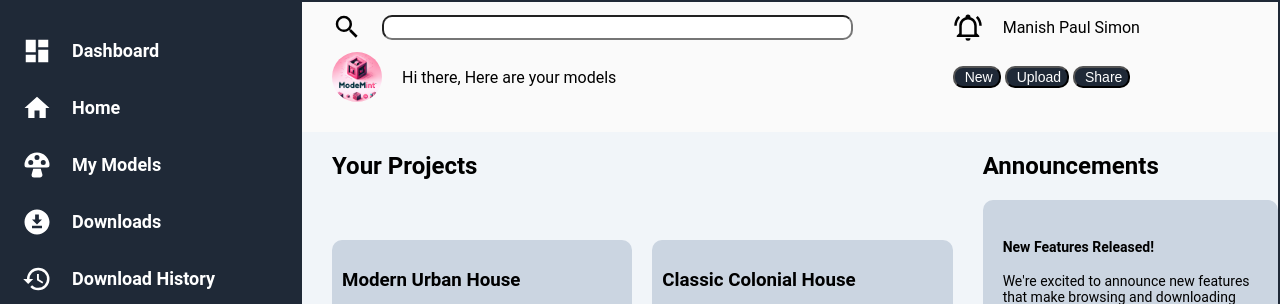
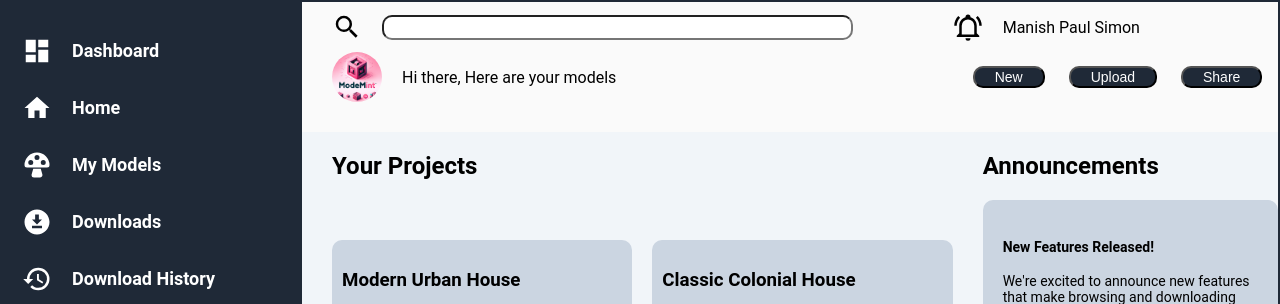
Before and after one commit to manishpaulsimon/admin-dashboard, a plain HTML site: page index.html in a window 1280 px wide. Shown: the top 304 px of the page. Drawn offline with Linux system fonts and the light colour scheme.

Commit message:
Improved layout design and colors

```diff
--- a/stylesheet.css
+++ b/stylesheet.css
@@ -59,8 +59,8 @@ body {
 
 .header-buttons {
     font-size: 14px;
-    padding-left: 10px;
-    padding-right:
+    padding-left: 20px;
+    padding-right: 20px;
     margin-left: 20px;
     color: white;
     background-color: #1f2937;
```
